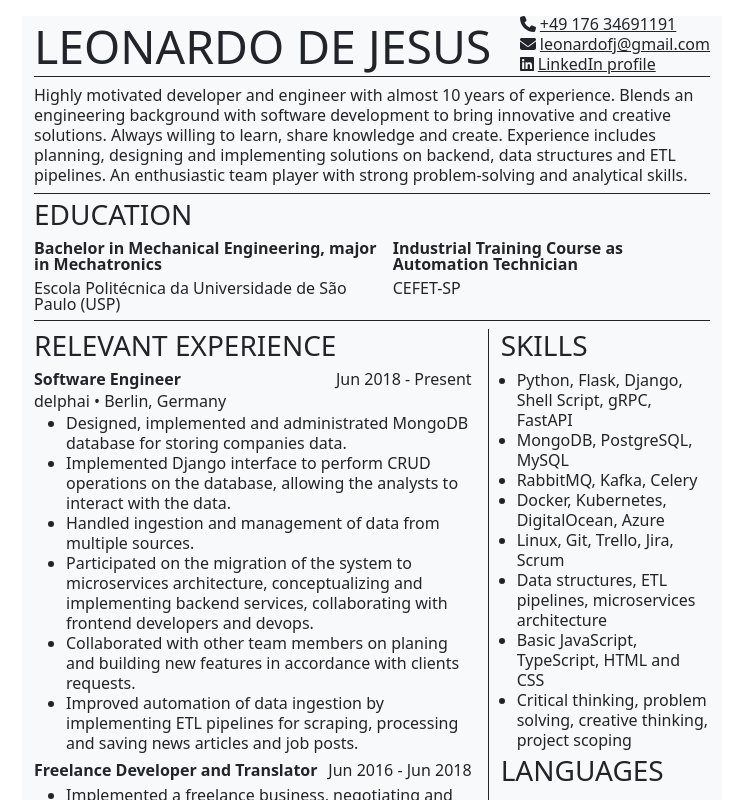
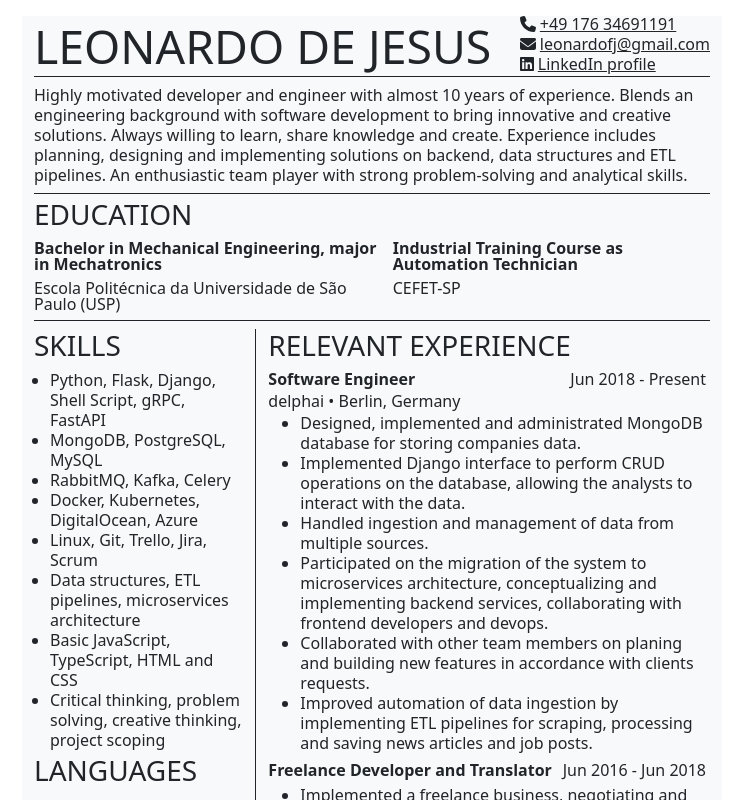
Before and after one commit to leonardofj/cv, a React (Vite) app: page / in a window 1280 px wide. Shown: the top 800 px of the page, without its empty margins (268-1009 px from the left). Built offline with nearby package versions, Linux system fonts and the light colour scheme.

Commit message:
feat: changing sides

```diff
--- a/src/App.jsx
+++ b/src/App.jsx
@@ -12,8 +12,8 @@ export default function App() {
         <About />
         <Education />
         <div className="row mt-2">
+          <Side />
           <Experience />
-          <Side />
         </div>
       </div>
     </>
--- a/src/components/Experience.jsx
+++ b/src/components/Experience.jsx
@@ -3,7 +3,7 @@ import { experience } from "../data";
 export default function Experience() {
   return (
     <>
-      <div className="col-8 border-end border-dark pe-3">
+      <div className="col-8 border-start border-dark pe-3">
         <h3 className="text-uppercase ">Relevant Experience</h3>
         {experience.map((item) => (
           <div>
```
